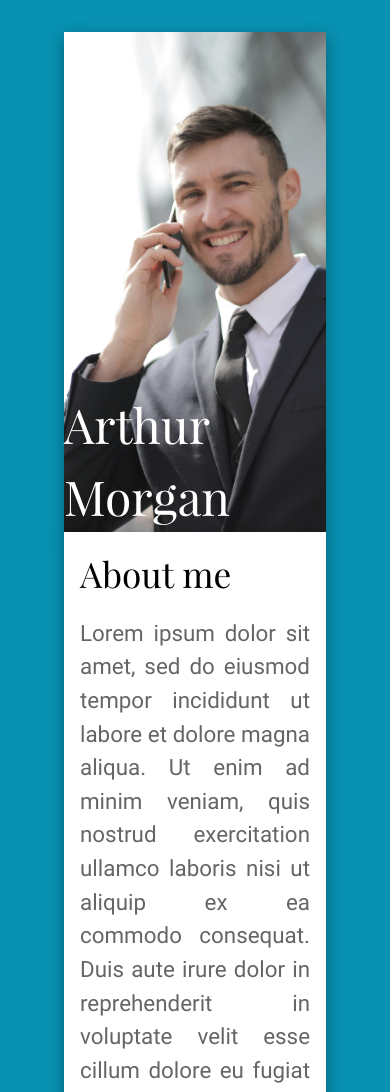
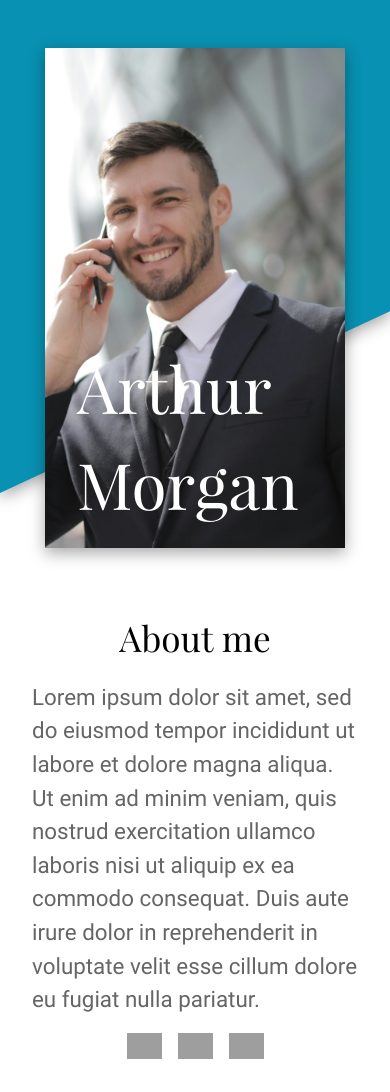
Before and after one commit to yassineb07/homepage, a plain HTML site: page index.html in a window 390 px wide. Shown: the top 1092 px of the page. Drawn offline with Linux system fonts and the light colour scheme; grey boxes are pictures that could not be loaded.

Commit message:
Add responsiveness

```diff
--- a/index.html
+++ b/index.html
@@ -11,6 +11,15 @@
       <div class="header-background"></div>
       <div class="header-photo-container">
         <h1 class="header-name">Arthur Morgan</h1>
+        <img
+          src="./images/pexels-olly-3778680L.jpg"
+          alt=""
+          sizes="(max-width:600px) 5184px,7680px"
+          srcset="
+            ./images/pexels-olly-3778680S.jpg 5184w,
+            ./images/pexels-olly-3778680L.jpg 7680w
+          "
+        />
       </div>
       <div class="header-text-container">
         <h1>About me</h1>
@@ -190,11 +199,11 @@
         </div>
       </div>
       <div class="footer-photo-container">
-        <!--         <img
+        <img
           class="footer-photo"
           src="./images/pexels-olly-3760263.jpg"
           alt="arthur morgan"
-        /> -->
+        />
       </div>
     </footer>
   </body>
--- a/style.css
+++ b/style.css
@@ -118,7 +118,6 @@ h6 {
 header {
   display: flex;
   justify-content: center;
-  flex-wrap: wrap;
   padding: 2rem 4rem;
   position: relative;
 }
@@ -135,14 +134,13 @@ header {
 }
 
 .header-photo-container {
+  position: relative;
+}
+
+.header-photo-container img {
   height: 500px;
   width: 500px;
-  background-image: url(./images/pexels-olly-3778680.jpg);
-  background-size: cover;
-  background-position: center;
-  display: flex;
-  align-items: end;
-  justify-content: center;
+  object-fit: cover;
   box-shadow: rgba(0, 0, 0, 0.35) 0px 5px 15px;
 }
 
@@ -151,6 +149,9 @@ header {
   font-weight: 400;
   font-size: 3rem;
   color: white;
+  position: absolute;
+  bottom: 1rem;
+  left: 2rem;
 }
 
 .header-text-container {
@@ -174,7 +175,6 @@ header {
 .header-text-container p {
   font-size: 1.4rem;
   opacity: 0.6;
-  text-align: justify;
 }
 
 .header-contact-info {
@@ -201,6 +201,7 @@ main h1 {
 .cards-container {
   display: flex;
   flex-wrap: wrap;
+  justify-content: center;
   gap: 2rem;
   max-width: 1000px;
 }
@@ -238,7 +239,6 @@ footer {
   background-color: rgba(8, 145, 178, 255);
   display: flex;
   justify-content: center;
-  flex-wrap: wrap;
   gap: 2rem;
   padding: 2rem 4rem;
   color: white;
@@ -273,10 +273,91 @@ footer {
   width: 35px;
 }
 
-.footer-photo-container {
+.footer-photo-container img {
   min-height: 300px;
   width: 500px;
-  background-image: url(./images/pexels-olly-3760263.jpg);
-  background-size: cover;
-  background-position: center;
+  object-fit: cover;
 }
+
+@media screen and (max-width: 1024px) {
+  header {
+    display: block; /* Remove flex or inline-block */
+
+    padding: 0;
+    padding-top: 3rem;
+    min-height: 500px;
+  }
+  .header-background {
+    height: 50%;
+  }
+  .header-photo-container img {
+    float: left;
+    width: 350px;
+    height: 350px;
+    margin: 0 1.5rem 0 4rem; /* Space between photo and text */
+    display: block;
+  }
+  .header-photo-container h1 {
+    position: absolute;
+    top: 1rem;
+    margin-left: 20rem;
+  }
+  .header-text-container {
+    display: block;
+    margin: 6rem auto;
+    padding: 4rem 2rem;
+    clear: none; /* Remove any previous clear */
+  }
+  .header-text-container h1 {
+    text-align: center;
+  }
+  .header-contact-info {
+    visibility: hidden;
+  }
+}
+
+@media screen and (max-width: 600px) {
+  header {
+    display: flex;
+    flex-direction: column;
+    align-items: center;
+    gap: 2rem;
+  }
+  .header-background {
+    height: 50%;
+    transform: translateY(-350px) skewY(-25deg);
+  }
+
+  .header-photo-container img {
+    height: 500px;
+    width: 300px;
+    float: none;
+    margin: 0;
+  }
+  .header-photo-container h1 {
+    margin: 0;
+    font-size: 4rem;
+    top: auto;
+  }
+  .header-text-container {
+    display: flex;
+    flex-direction: column;
+    align-items: center;
+    margin: 0;
+    padding: 2rem;
+    box-shadow: none;
+  }
+  .header-contact-info {
+    visibility: visible;
+  }
+  .header-contact-info .icon {
+    width: 35px;
+  }
+  main {
+    padding: 2rem;
+  }
+  footer {
+    flex-wrap: wrap;
+    padding: 0;
+  }
+}
```
Also changed, not shown: images/pexels-olly-3778680L.jpg (renamed from images/pexels-olly-3778680.jpg), images/pexels-olly-3778680S.jpg (added).
